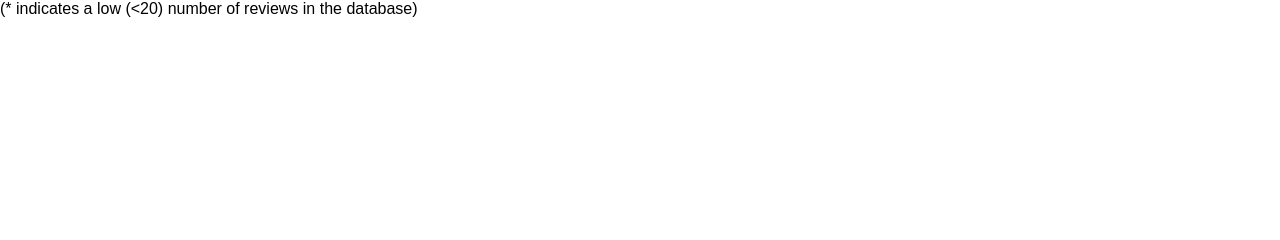
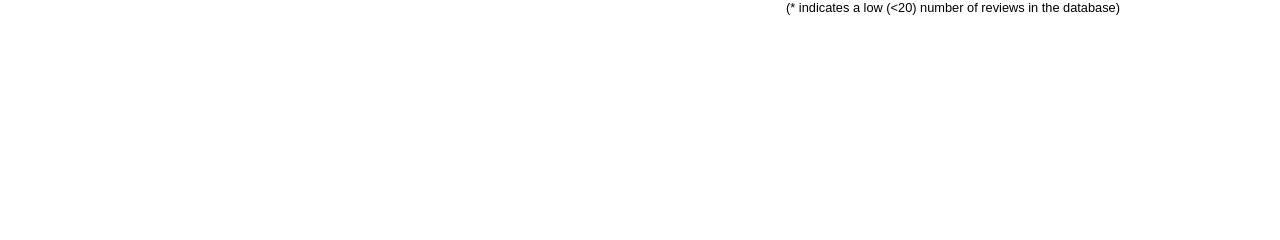
Before and after one commit to jonhartm/SI507_FinalProject, a Flask app: template templates/user.html in a window 1280 px wide. Shown: the part 539-779 px from the top of the page. Run offline with Flask 2, Linux system fonts and the light colour scheme; the template is opened without the code that fills it, so the values that code supplies are empty; some libraries are stand-ins or nearby versions.

Commit message:
style for table note

```diff
--- a/scss/styles.scss
+++ b/scss/styles.scss
@@ -115,6 +115,12 @@ table {
   }
 }
 
+.table-note {
+  font-size: 80%;
+  padding-right: 12.5%;
+  text-align: right;
+}
+
 .button-holder {
   display: flex;
   justify-content: center;
--- a/static/styles.css
+++ b/static/styles.css
@@ -85,6 +85,11 @@ table {
     background-color: #03396c;
     color: #fff; }
 
+.table-note {
+  font-size: 80%;
+  padding-right: 12.5%;
+  text-align: right; }
+
 .button-holder {
   display: flex;
   justify-content: center; }
--- a/templates/user.html
+++ b/templates/user.html
@@ -51,6 +51,6 @@
       </tr>
     {% endfor %}
     </table>
-    <p>(* indicates a low (&lt20) number of reviews in the database)</p>
+    <p class="table-note">(* indicates a low (&lt20) number of reviews in the database)</p>
   </div>
 </body>
```
Also changed, not shown: 1 other file.
